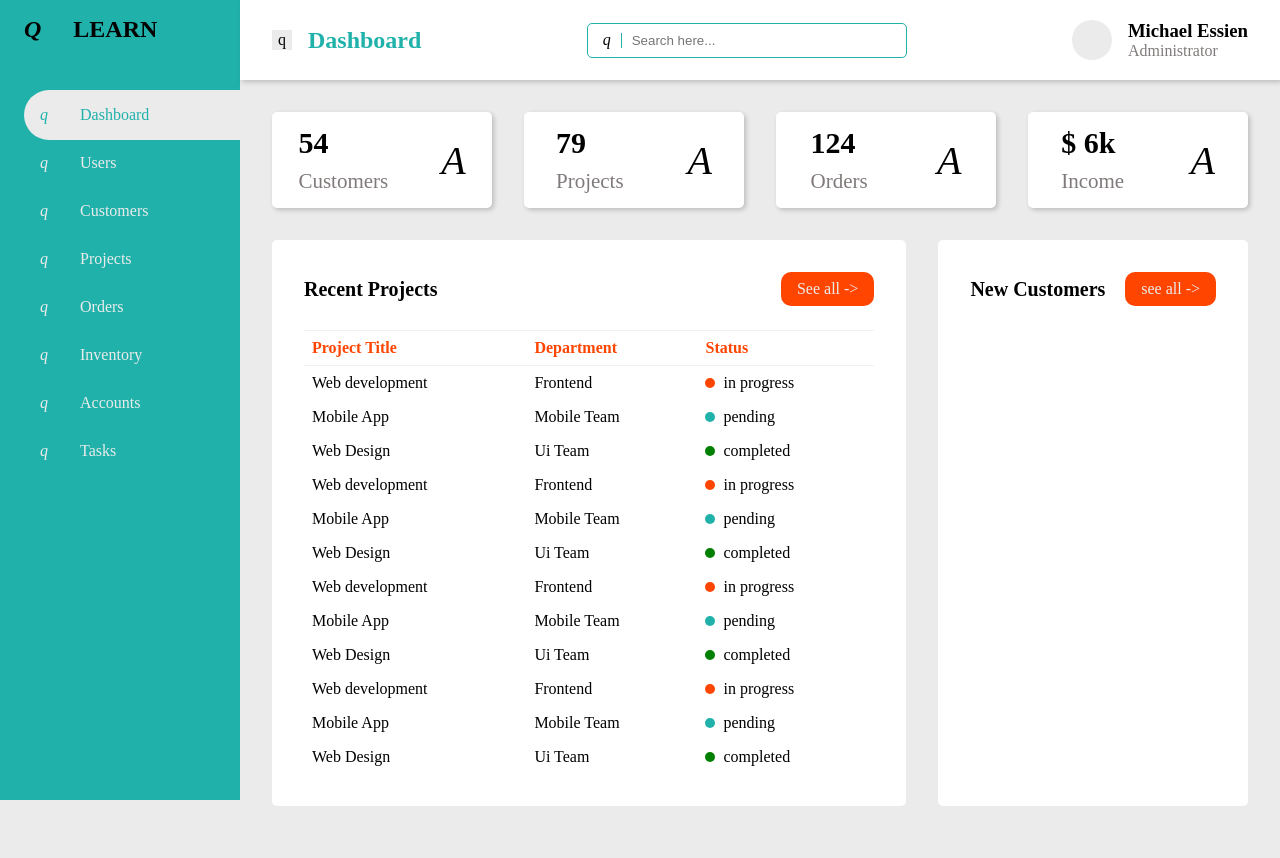
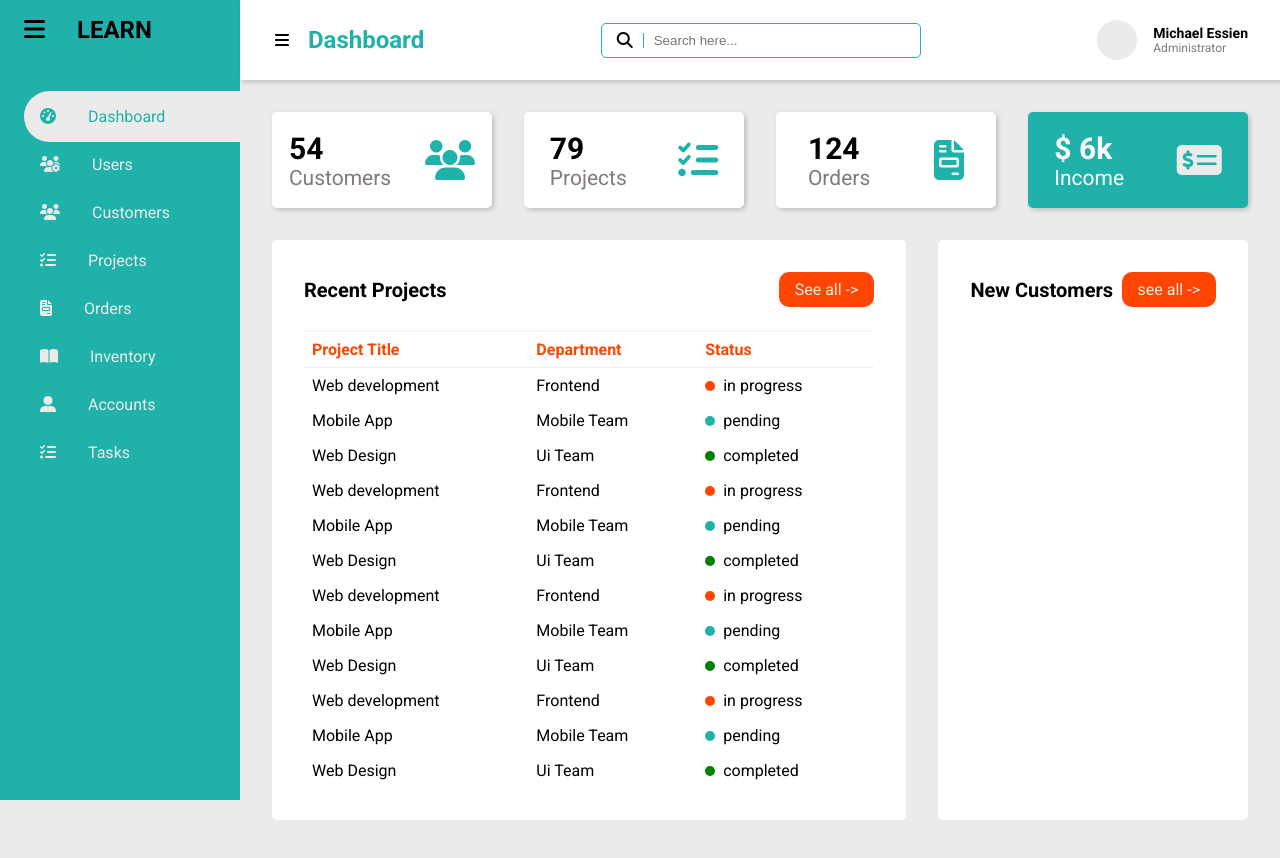
Before and after one commit to essienmichael4/swidel-dashboard, a plain HTML site: page index.html in a window 1280 px wide. Drawn offline with Linux system fonts and the light colour scheme.

Commit message:
Dashboard Almost done

```diff
--- a/css/style.scss
+++ b/css/style.scss
@@ -1,3 +1,5 @@
+@import url('https://fonts.googleapis.com/css2?family=Poppins:wght@300;400;700;900&family=Roboto:wght@300;400;500;700;900&display=swap');
+
 *{
     margin: 0;
     padding: 0;
@@ -12,6 +14,8 @@
     $darkTextColor: #040404;
     $accentColor: orangered;
     $secondaryColor: #ebebeb;
+
+    font-family: "Roboto", sans-serif;
 
     body{
         width: 100%;
@@ -91,7 +95,6 @@
                 align-items: center;
 
                 label{
-                    background-color: $secondaryColor;
                     width: 20px;
                     height: 20px;
                     display: flex;
@@ -147,8 +150,13 @@
                 }
 
                 .profileInfo{
+                    h3{
+                        font-size: 14px;
+                    }
+
                     p{
                         color: #807a7a;
+                        font-size: 12px;
                     }
                 }
             }
@@ -156,7 +164,6 @@
 
         main{
             width: calc(100% - 15rem);
-
             margin: 5rem 0 0 15rem;
             min-height: calc(100% - 5rem);
             // background-color: $accentColor;
@@ -179,7 +186,7 @@
                     div:first-child{
                         h2{
                             font-size: 30px;
-                            margin-bottom: .6rem;
+                            margin-bottom: 0rem;
                         }
 
                         span{
@@ -190,6 +197,26 @@
 
                     i{
                         font-size: 40px;
+                        color: $primaryColor;
+                    }
+                }
+
+                .card:last-child{
+                    background-color: $primaryColor;
+
+                    div:first-child{
+                        h2{
+
+                            color: #fff;
+                        }
+
+                        span{
+                            color: #fff;
+                        }
+                    }
+
+                    i{
+                        color: $secondaryColor;
                     }
                 }
             }
--- a/index.html
+++ b/index.html
@@ -5,33 +5,35 @@
     <meta http-equiv="X-UA-Compatible" content="IE=edge">
     <meta name="viewport" content="width=device-width, initial-scale=1.0">
 
+    <script src="https://kit.fontawesome.com/92a1905d17.js" crossorigin="anonymous"></script>
+
     <link rel="stylesheet" href="css/style.css">
     <title>Dashboard</title>
 </head>
 <body>
     <aside>
-        <h1><span><i>q</i></span>Learn</h1>
+        <h1><span><i class="fas fa-bars"></i></span>Learn</h1>
         <nav>
             <ul>
-                <li><a href="#" class="active"><i>q</i><span>Dashboard</span></a></li>
-                <li><a href="#"><i>q</i><span>Users</span></a></li>
-                <li><a href="#"><i>q</i><span>Customers</span></a></li>
-                <li><a href="#"><i>q</i><span>Projects</span></a></li>
-                <li><a href="#"><i>q</i><span>Orders</span></a></li>
-                <li><a href="#"><i>q</i><span>Inventory</span></a></li>
-                <li><a href="#"><i>q</i><span>Accounts</span></a></li>
-                <li><a href="#"><i>q</i><span>Tasks</span></a></li>
+                <li><a href="#" class="active"><i class="fas fa-tachometer-alt"></i><span>Dashboard</span></a></li>
+                <li><a href="#"><i class="fas fa-users-cog"></i><span>Users</span></a></li>
+                <li><a href="#"><i class="fas fa-users"></i><span>Customers</span></a></li>
+                <li><a href="#"><i class="fas fa-tasks"></i><span>Projects</span></a></li>
+                <li><a href="#"><i class="fas fa-file-invoice"></i><span>Orders</span></a></li>
+                <li><a href="#"><i class="fas fa-book-open"></i><span>Inventory</span></a></li>
+                <li><a href="#"><i class="fas fa-user-alt"></i><span>Accounts</span></a></li>
+                <li><a href="#"><i class="fas fa-tasks"></i><span>Tasks</span></a></li>
             </ul>
         </nav>
     </aside>
     <header>
         <div>
-            <label for="">q</label>
+            <label for=""><i class="fas fa-bars"></i></label>
             <h2>Dashboard</h2>
         </div>
 
         <div class="searchBox">
-            <i>q</i>
+            <i class="fas fa-search"></i>
             <input type="text" placeholder="Search here..." class="searchInput">
         </div>
 
@@ -51,7 +53,7 @@
                     <span>Customers</span>
                 </div>
 
-                <i>A</i>
+                <i class="fas fa-users"></i>
             </div>
             <div class="card">
                 <div>
@@ -59,7 +61,7 @@
                     <span>Projects</span>
                 </div>
 
-                <i>A</i>
+                <i class="fas fa-tasks"></i>
             </div>
             <div class="card">
                 <div>
@@ -67,7 +69,7 @@
                     <span>Orders</span>
                 </div>
 
-                <i>A</i>
+                <i class="fas fa-file-invoice"></i>
             </div>
             <div class="card">
                 <div>
@@ -75,7 +77,7 @@
                     <span>Income</span>
                 </div>
 
-                <i>A</i>
+                <i class="fas fa-money-check-alt"></i>
             </div>
         </div>
 
```
Also changed, not shown: css/style.css, 1 other file.
